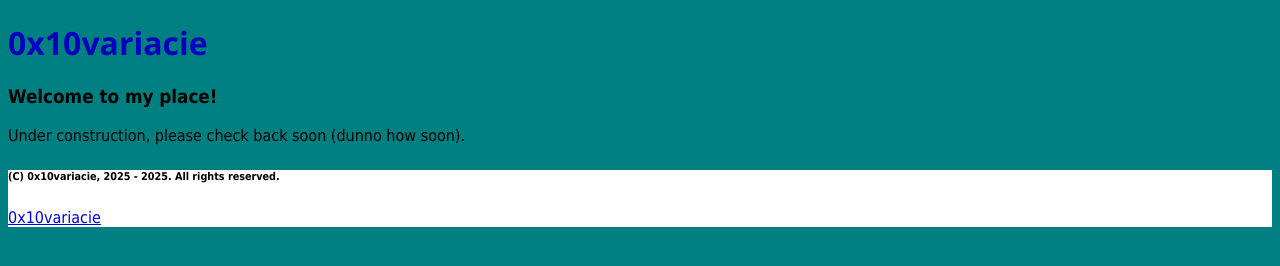
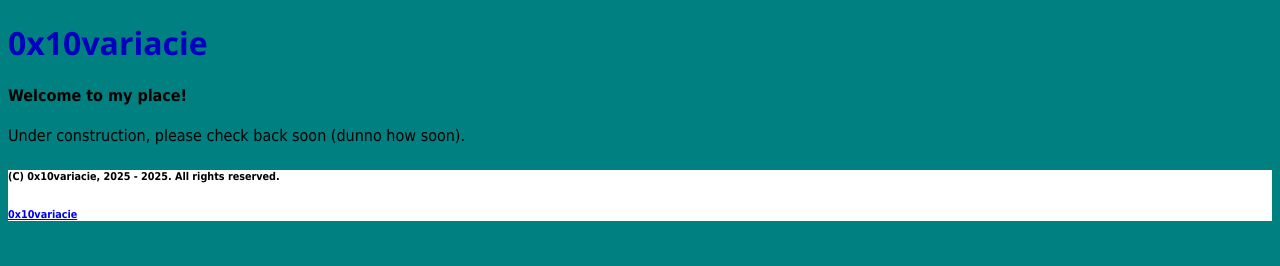
Before and after one commit to 0x10variacie/welcometomyplace, a plain HTML site: page index.html in a window 1280 px wide. Drawn offline with Linux system fonts and the light colour scheme.

Commit message:
Update index.html

```diff
--- a/index.html
+++ b/index.html
@@ -10,7 +10,7 @@
 
 <header>
 	<h1 style="font-family:Segoe UI; color:#0000BF">0x10variacie</h1><div>
-	<h3>Welcome to my place!</h3>
+	<h4>Welcome to my place!</h4>
 </header>
 
 <body style="background-color:teal; font-family:Tahoma">
@@ -19,7 +19,7 @@
 
 <footer style="background-color: white; foreground-color: black">
 	<h6>(C) 0x10variacie, 2025 - 2025. All rights reserved.</h6><div>
-	<a href="0x10variacie.github.io">0x10variacie</a>
+	<h6><a href="0x10variacie.github.io">0x10variacie</a></h6>
 </footer>
 
 </html>
```
